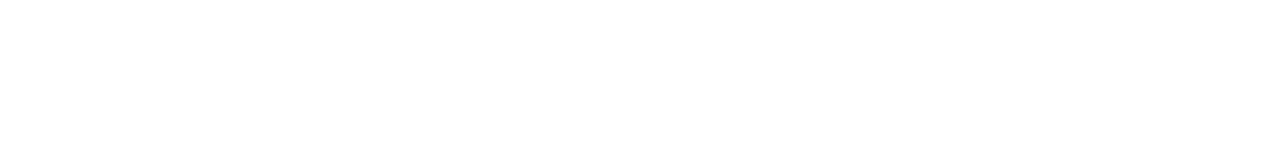
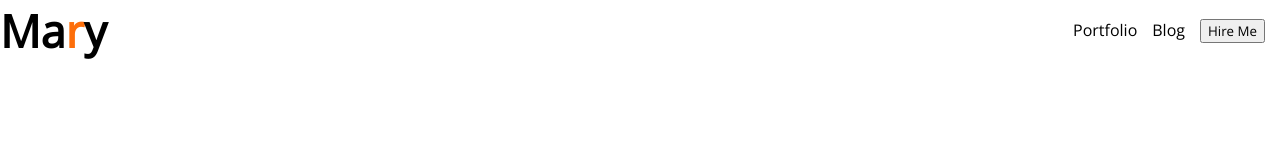
Before and after one commit to muntasir-smm/devloper-portfolio-2, a plain HTML site: page index.html in a window 1280 px wide. Drawn offline with nearby package versions, Linux system fonts and the light colour scheme.

Commit message:
Finished 5.2

```diff
--- a/index.html
+++ b/index.html
@@ -3,7 +3,27 @@
   <head>
     <meta charset="UTF-8" />
     <meta name="viewport" content="width=device-width, initial-scale=1.0" />
-    <title>Index</title>
+    <title>Devloper Portfolio</title>
+    <link rel="stylesheet" href="style/portfolio.css" />
+    <link rel="preconnect" href="https://fonts.googleapis.com" />
+    <link rel="preconnect" href="https://fonts.gstatic.com" crossorigin />
+    <link
+      href="https://fonts.googleapis.com/css2?family=Open+Sans&display=swap"
+      rel="stylesheet"
+    />
   </head>
-  <body></body>
+  <body>
+    <header>
+      <nav>
+        <h2 class="nav-title">Ma<span class="text-primary">r</span>y</h2>
+        <ul>
+          <li>Portfolio</li>
+          <li>Blog</li>
+          <li><button>Hire Me</button></li>
+        </ul>
+      </nav>
+    </header>
+    <main></main>
+    <footer></footer>
+  </body>
 </html>
--- /dev/null
+++ b/style/portfolio.css
@@ -0,0 +1,27 @@
+* {
+  margin: 0;
+  font-family: "Open Sans", sans-serif;
+}
+
+/* Header and navigation style */
+nav {
+  display: flex;
+  justify-content: space-between;
+  align-items: center;
+  /* margin: 50px 200px; */
+}
+nav ul {
+  display: flex;
+}
+nav li {
+  list-style: none;
+  padding-right: 15px;
+}
+.nav-title {
+  font-size: 45px;
+  font-weight: 800;
+}
+
+.text-primary {
+  color: #fd6e0a;
+}
```
